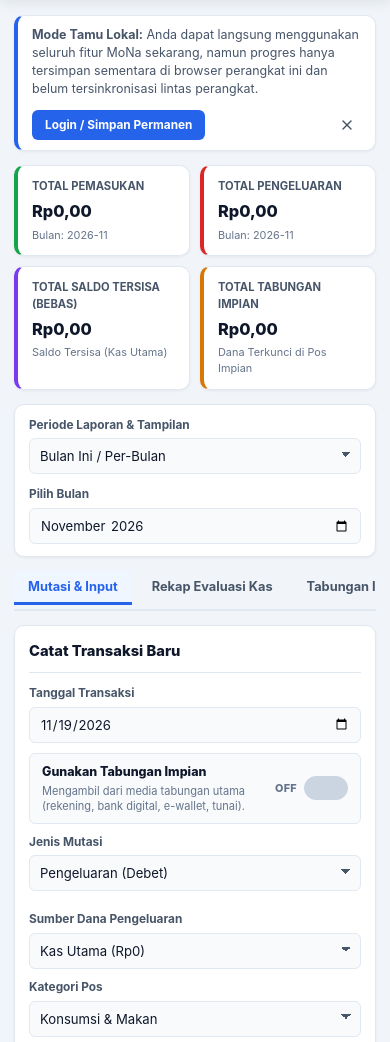
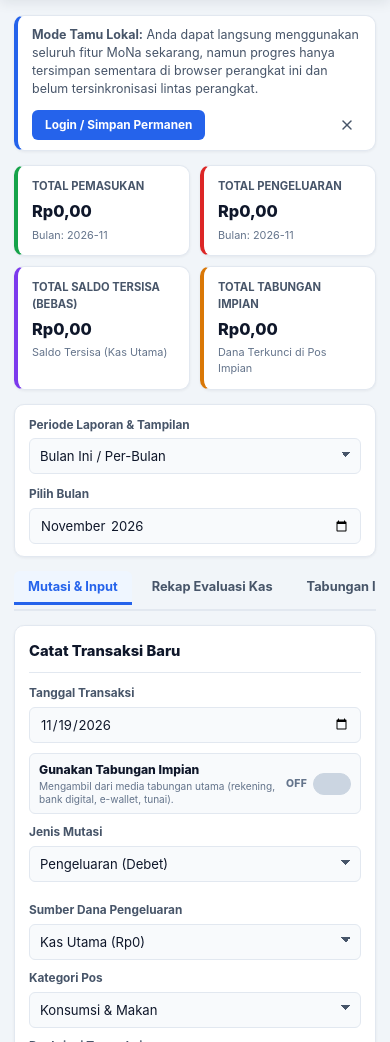
Before and after one commit to emulogic18100/MONA-WEB, a plain HTML site: page mona_application.html in a window 390 px wide. Shown: the part 58-1100 px from the top of the page. Drawn offline with Linux system fonts and the light colour scheme; no server answers.

Commit message:
Refactor styles for goal toggle switch and buttons

```diff
--- a/asset/style/style.css
+++ b/asset/style/style.css
@@ -1249,14 +1249,17 @@ body.retro-mode .modal-card {
 /* ========================================================================= */
 .goal-source-toggle-box {
     display: flex;
+    flex-direction: row;
+    flex-wrap: nowrap;
     align-items: center;
     justify-content: space-between;
-    gap: 12px;
+    gap: 10px;
     background: var(--surface-subtle);
     border: 1px solid var(--border);
     border-radius: var(--radius-sm);
-    padding: 9px 12px;
+    padding: 8px 10px;
     margin-bottom: 10px;
+    width: 100%;
     min-width: 0;
 }
 
@@ -1267,72 +1270,89 @@ body.retro-mode .goal-source-toggle-box {
 .goal-toggle-copy {
     min-width: 0;
     flex: 1 1 auto;
+    user-select: none;
+    -webkit-user-select: none;
 }
 
 .goal-toggle-label {
     display: block;
-    font-size: 0.78rem;
+    font-size: 0.76rem;
     font-weight: 800;
     color: var(--text-primary);
-    margin-bottom: 2px;
+    margin-bottom: 1px;
     cursor: pointer;
     overflow-wrap: anywhere;
 }
 
 .goal-toggle-desc {
     display: block;
-    font-size: 0.69rem;
+    font-size: 0.66rem;
     color: var(--text-muted);
-    line-height: 1.35;
+    line-height: 1.3;
     overflow-wrap: anywhere;
 }
 
 .goal-switch-control {
     display: inline-flex;
-    align-items: center;
-    gap: 7px;
+    flex-direction: row;
+    flex-wrap: nowrap;
+    align-items: center;
+    gap: 6px;
+    flex: 0 0 auto;
     flex-shrink: 0;
 }
 
 .goal-switch-status {
-    font-size: 0.68rem;
+    font-size: 0.65rem;
     font-weight: 800;
-    letter-spacing: 0.3px;
+    letter-spacing: 0.25px;
     color: var(--text-muted);
-    min-width: 28px;
-    text-align: right;
+    line-height: 1;
+    white-space: nowrap;
+    user-select: none;
+    -webkit-user-select: none;
 }
 
 .goal-switch-status.is-on {
     color: var(--accent-purple);
 }
 
-.goal-switch-btn {
+button.goal-switch-btn {
     position: relative;
-    width: 44px;
-    height: 24px;
-    min-height: 24px;
+    display: inline-flex;
+    align-items: center;
+    justify-content: flex-start;
+    width: 38px;
+    min-width: 38px;
+    max-width: 38px;
+    height: 22px;
+    min-height: 22px;
+    max-height: 22px;
     padding: 0;
+    margin: 0;
     border-radius: 999px;
     background: var(--border-hover);
     border: 1px solid var(--border-hover);
+    box-shadow: none;
     cursor: pointer;
+    touch-action: manipulation;
+    -webkit-tap-highlight-color: transparent;
     transition: background-color 0.2s ease, border-color 0.2s ease;
 }
 
-body.retro-mode .goal-switch-btn {
+body.retro-mode button.goal-switch-btn {
     border-radius: 3px;
     border: 2px solid #2c221e;
     box-shadow: 2px 2px 0px #2c221e;
     background: #d6c7ad;
 }
 
-.goal-switch-btn[aria-checked="true"] {
+button.goal-switch-btn[aria-checked="true"] {
     background: var(--accent-purple);
     border-color: var(--accent-purple);
 }
 
-body.retro-mode .goal-switch-btn[aria-checked="true"] {
+body.retro-mode button.goal-switch-btn[aria-checked="true"] {
     background: var(--accent-purple);
     border-color: #2c221e;
 }
@@ -1341,11 +1361,12 @@ body.retro-mode .goal-switch-btn[aria-checked="true"] {
     position: absolute;
     top: 2px;
     left: 2px;
-    width: 18px;
-    height: 18px;
+    width: 16px;
+    height: 16px;
     border-radius: 50%;
     background: #ffffff;
-    box-shadow: 0 1px 3px rgba(15, 23, 42, 0.25);
+    box-shadow: 0 1px 2px rgba(15, 23, 42, 0.25);
+    pointer-events: none;
     transition: transform 0.2s ease;
 }
 
@@ -1354,17 +1375,27 @@ body.retro-mode .goal-switch-thumb {
     border: 1px solid #2c221e;
     top: 1px;
     left: 1px;
-    width: 18px;
-    height: 18px;
-}
-
-.goal-switch-btn[aria-checked="true"] .goal-switch-thumb {
-    transform: translateX(20px);
-}
-
-.goal-switch-btn:focus-visible {
+    width: 16px;
+    height: 16px;
+}
+
+button.goal-switch-btn[aria-checked="true"] .goal-switch-thumb {
+    transform: translateX(16px);
+}
+
+button.goal-switch-btn:focus-visible {
     outline: 2px solid var(--accent-blue);
     outline-offset: 2px;
+}
+
+@media (max-width: 420px) {
+    .goal-source-toggle-box {
+        padding: 7px 9px;
+        gap: 8px;
+    }
+    .goal-toggle-desc {
+        font-size: 0.63rem;
+    }
 }
 
 /* THEME-COORDINATED SELECT & OPTION STYLING */
```
